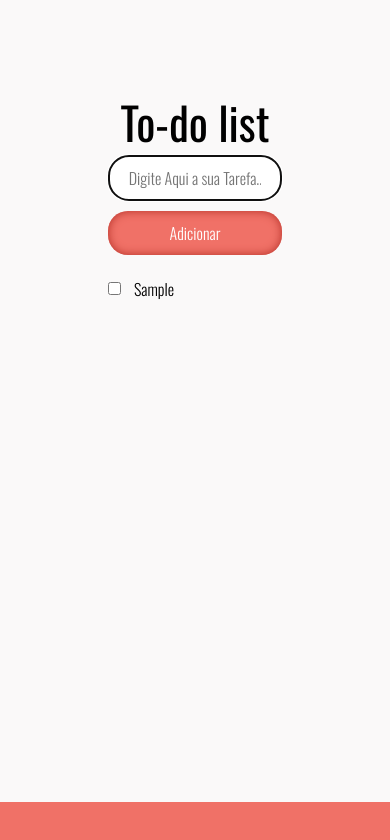
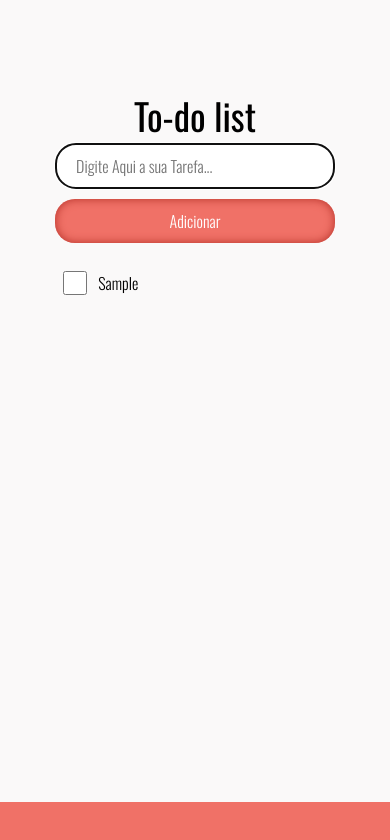
Before and after one commit to LuizaUszacki/ToDoList, a plain HTML site: page index.html in a window 390 px wide. Both pictures are taken after typing "Sample" into the empty fields and a click on the button "Adicionar". Drawn offline with nearby package versions, Linux system fonts and the light colour scheme.

Commit message:
Mudança no tamanho do checkbox | Alinhamento do botão X | Adição das funcionalidades com Enter | Responsividade

```diff
--- a/assets/css/styles-responsive.css
+++ b/assets/css/styles-responsive.css
@@ -1,16 +1,38 @@
-@media screen and (max-width:800px) {
+@media (max-width:800px) {
     .flex-container {
-        max-width: 90%;
+        width: 80%;
     }
 }
 
 @media screen and (max-width:500px) {
     * {
-        font-family: 14px;
+        font-family: .8rem;
+    }
+
+    .flex-container {
+        width: 90%;
     }
 
     .flex-container h1 {
-        font-size: 45px;
+        font-size: 2.3rem;
+    }
+
+    .input-list-button {
+        font-size: 1rem;
+    }
+}
+
+@media screen and (max-width:400px) {
+    * {
+        font-family: .8rem;
+    }
+
+    .flex-container {
+        width: 90%;
+    }
+
+    .flex-container h1 {
+        font-size: 2.3rem;
     }
 
     div.group {
@@ -24,3 +46,9 @@
         margin-top: 10px;
     }
 }
+
+@media screen and (max-width:300px) {
+    .flex-container {
+        width: 95%;
+    }
+}
--- a/assets/css/styles.css
+++ b/assets/css/styles.css
@@ -78,35 +78,52 @@ h1 {
     flex-direction: column;
     flex: 1;
     overflow-y: auto;
+    padding: .5rem;
+    margin-top: 20px;
 }
 
 #ul-list-tasks li {
-    display: block;
-    position: relative;
+    display: grid;
+    grid-template-columns: auto 1fr auto;
+    grid-template-rows: auto;
+    gap: .5rem;
+    list-style: none;
+    margin-bottom: .5rem;
+}
+
+input[type="checkbox"] {
+    grid-column: 1 / 2;
 }
 
 .input-list {
-    display: inline;
+    grid-column: 2 / 3;
+    padding-left: .2rem;
 }
 
-li {
-    list-style: none;
+
+.input-list-button {
+    grid-column: 3 /4;
+
+    font-family: sans-serif;
+    line-height: 0;
+    border: none;
+    background: none;
+    color: var(--colorListChecked);
+    font-size: 1.2rem;
+    cursor: pointer;
+    padding-inline: .2rem;
+    transition: transform var(--animationTime);
+    display: none;
 }
 
-li > * {
-    vertical-align: middle;
-}
-
-label{
-    display: inline-block;
-    position: relative;
-    overflow: hidden;
-    transition: color var(--animationTime);
-    margin: 0 10px;
+.input-list-button:hover {
+    transform: scale(1.2);
 }
 
 input[type="checkbox"] {
     accent-color: #66a303;
+    width: 1.5rem;
+    line-height: 0;
     cursor: pointer;
 }
 
@@ -117,23 +134,6 @@ input[type="checkbox"]:checked + label {
 
 input[type="checkbox"]:checked + label + .input-list-button {
     display: inline-block;
-}
-
-.input-list-button {
-    position: absolute;
-    right: 0;
-    margin-right: 1rem;
-    border: none;
-    background: none;
-    color: var(--colorListChecked);
-    font-size: 1.5rem;
-    cursor: pointer;
-    transition: transform var(--animationTime);
-    display: none;
-}
-
-.input-list-button:hover {
-    transform: scale(1.1);
 }
 
 /*----ScrollBar-----------------------------------*/
--- a/assets/js/scripts.js
+++ b/assets/js/scripts.js
@@ -1,32 +1,55 @@
 const $ = (x) => document.querySelector(x)
 
-
+//DOM Elements
 const btnAddTask = $("#btn-add-task")
 const fieldInputTask = $("#field-input-task")
 const ulListTasks = $("#ul-list-tasks")
-let numberTasks = 0
+//Variables
 let maxTasks = 100
 let tasks = []
 
+
+//Event Listeners
 window.addEventListener('keydown', pressedKey => {
     let wasEnterPressed = pressedKey.key === 'Enter'
-    if (wasEnterPressed && fieldInputTask === document.activeElement) {
-        addTestTask()
+    let hasInputFocus = document.activeElement === fieldInputTask
+    let elementWithFocus = document.activeElement
+    let hasCheckboxFocus = elementWithFocus.classList.contains('input-list')
+
+    if (wasEnterPressed && hasInputFocus) {
+        addTask()
+    } else if (wasEnterPressed && hasCheckboxFocus) {
+        elementWithFocus.checked = !elementWithFocus.checked
     }
 })
-
-btnAddTask.addEventListener('click', addTestTask)
+btnAddTask.addEventListener('click', addTask)
 
 
-function addTestTask() {
+//Save in localStorage
+
+//Delete from localStorage
+
+//Press X to delete Task
+
+function saveLocalStorage(obj) {
+    //localStorage.setItem(`task${tasks.length}`)
+
+}
+
+function deleteLocalStorage() {
+
+}
+
+
+//Functions
+function addTask() {
     try {
         if(!fieldInputTask.value) throw new Error('Você não digitou uma tarefa. Digite uma tarefa e tente novamente.')
         if(!fieldInputTask.value.trim()) throw new Error('Você não digitou uma tarefa. Digite uma tarefa e tente novamente.')
-        if(numberTasks >= maxTasks) throw new Error(`Você chegou ao limite de ${maxTasks} tarefas. Apague uma tarefa para adicionar outra.`)
-        addElement(fieldInputTask.value, ulListTasks)
+        if(tasks.length >= maxTasks) throw new Error(`Você chegou ao limite de ${maxTasks} tarefas. Apague uma tarefa para adicionar outra.`)
+        createNewElement(fieldInputTask.value, ulListTasks)
     }
     catch(e) {
-        console.log(e)
         swal({
             title:"Ops... Algo deu errado😥",
             text: `${e.message}`,
@@ -38,17 +61,17 @@ function addTestTask() {
     }
 }
 
-
-function addElement(text, ulListTasks) {
+function createNewElement(text, ulListTasks) {
     let li = document.createElement('li')
     li.innerHTML = `
-        <input type="checkbox" class="input-list" id="input-id-${numberTasks}">
-        <label for="input-id-${numberTasks}" class="input-list">
+        <input type="checkbox" class="input-list" id="input-id-${tasks.length}">
+        <label for="input-id-${tasks.length}" class="input-list">
         ${text}
         </label>
-        <button class="input-list-button">
+        <button class="input-list-button" id="input-list-button-${tasks.length}">
         X
         </button>`
     ulListTasks.appendChild(li)
-    numberTasks++
+    tasks.push(li)
+    console.log(tasks)
 }
```
